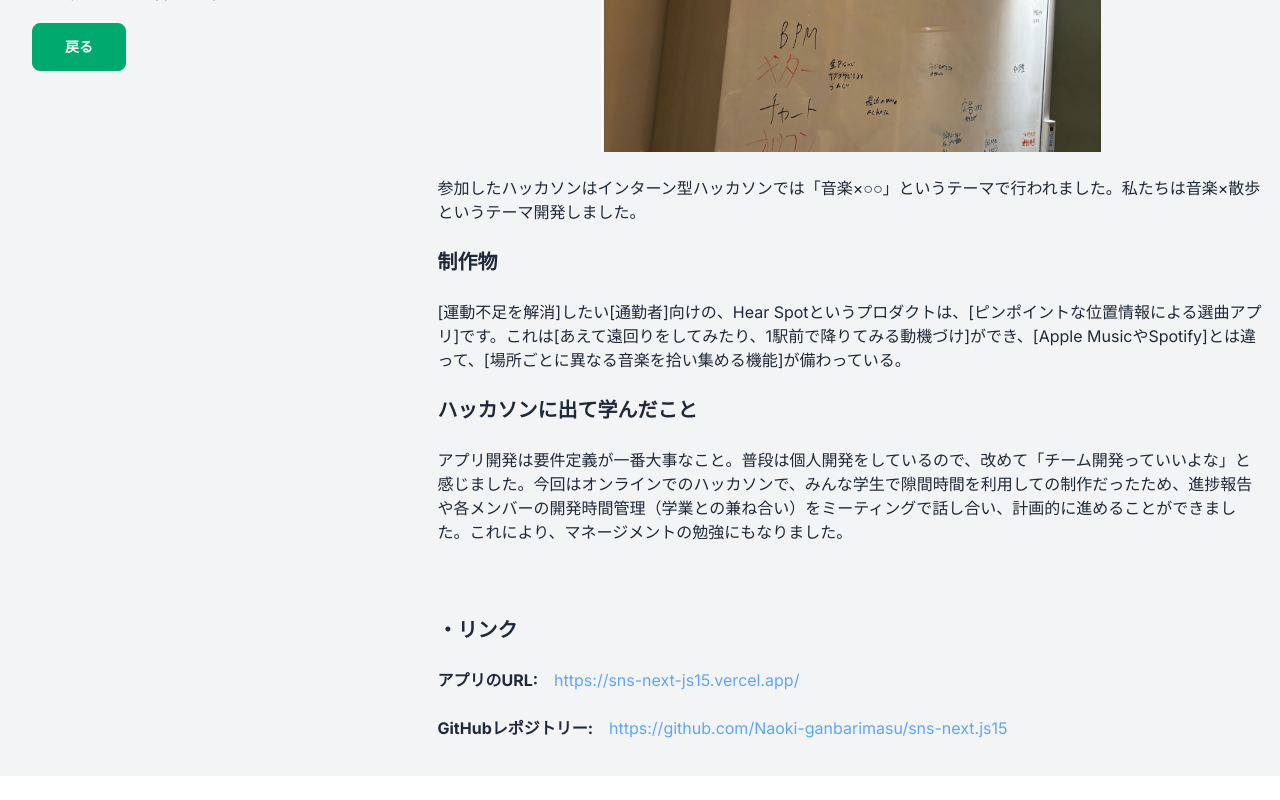
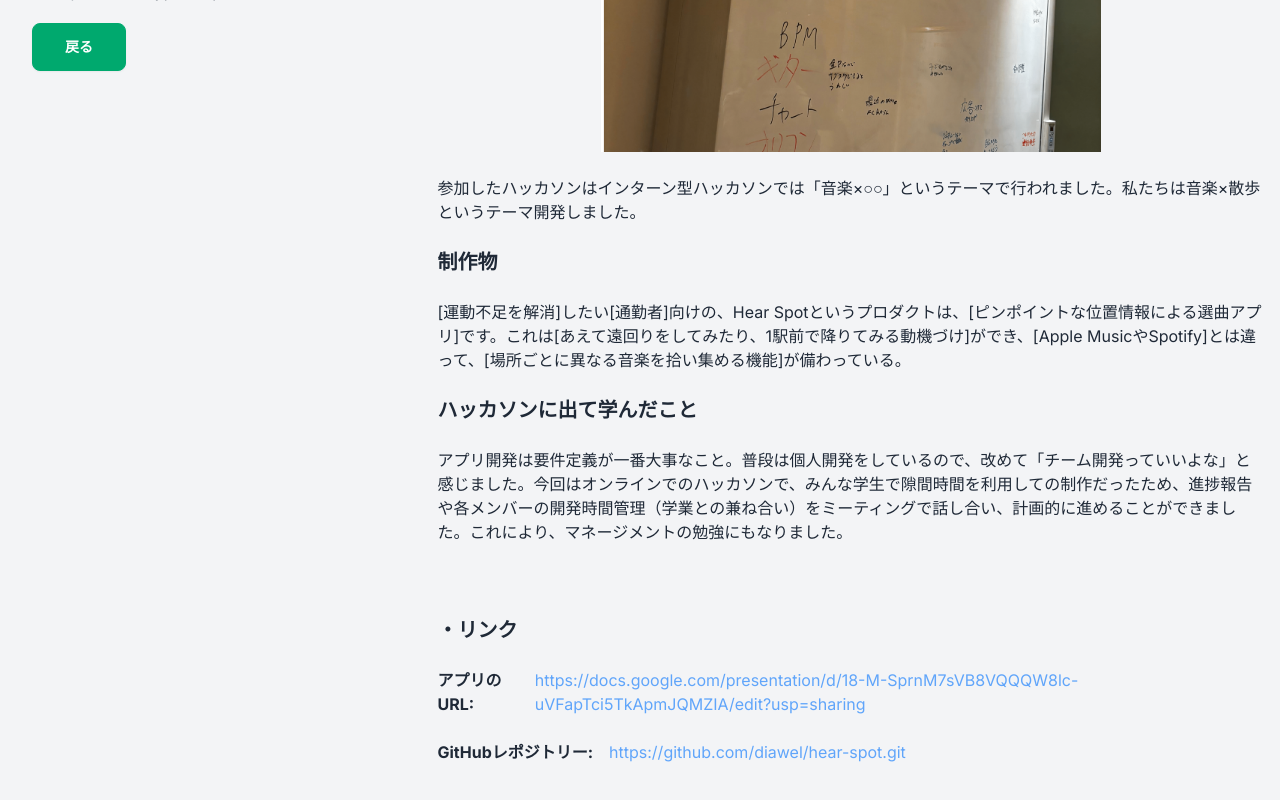
Before and after one commit to Naoki-ganbarimasu/naoki-kitajima.overview, a Next.js app: page /action/1 in a window 1280 px wide. Shown: the part 245-1045 px from the top of the page. Before the commit the page ends 1021 px from the top, so only its background shows below. Built offline with nearby package versions, Linux system fonts and the light colour scheme.

Commit message:
データの修復

```diff
--- a/app/active/[id]/page.tsx
+++ b/app/active/[id]/page.tsx
@@ -50,7 +50,7 @@ export default function ActivePage({ params }: { params: { id: string } }) {
           <article>{active?.reason4}</article>
           <h1 className="text-xl font-bold">・リンク</h1>
           <div className="flex">
-            <h1 className="font-bold">アプリのURL:　</h1>
+            <h1 className="font-bold">発表資料のURL:　</h1>
             <a className="text-blue-400" href={active?.announcementUrl}>
               {active?.announcementUrl}
             </a>
--- a/data/actionDetails.ts
+++ b/data/actionDetails.ts
@@ -30,8 +30,9 @@ export const ActiveDetailsArray: ActiveDetails[] = [
     reasonTitle2: "ハッカソンに出て学んだこと",
     reason2:
       "アプリ開発は要件定義が一番大事なこと。普段は個人開発をしているので、改めて「チーム開発っていいよな」と感じました。今回はオンラインでのハッカソンで、みんな学生で隙間時間を利用しての制作だったため、進捗報告や各メンバーの開発時間管理（学業との兼ね合い）をミーティングで話し合い、計画的に進めることができました。これにより、マネージメントの勉強にもなりました。",
-    announcementUrl: "https://sns-next-js15.vercel.app/",
-    githubUrl: "https://github.com/Naoki-ganbarimasu/sns-next.js15"
+    announcementUrl:
+      "https://docs.google.com/presentation/d/18-M-SprnM7sVB8VQQQW8lc-uVFapTci5TkApmJQMZIA/edit?usp=sharing",
+    githubUrl: "https://github.com/diawel/hear-spot.git"
   },
   {
     id: "2",
@@ -39,7 +40,7 @@ export const ActiveDetailsArray: ActiveDetails[] = [
     title: "サポーターズハッカソンvol8",
     label: "ハッカソン",
     description:
-      "今回参加したのはサポーターズさん主催のハッカソン vol.8！　　　　　　　　作成物は自由。",
+      "今回参加したのはサポーターズさん主催のハッカソン vol.8！　作成物は自由。",
     technology: "Next.js, React, TypeScript, python, Docker, AWS",
     reasonTitle1: "制作物",
     reason1:
@@ -79,9 +80,6 @@ export const ActiveDetailsArray: ActiveDetails[] = [
     technology: "Next.js, React, TypeScript, Vercel",
     reasonTitle1: "内容",
     reason1: "",
-    reasonTitle2: "ハッカソンを通して学んだこと",
-    reason2:
-      "今回は既存のアプリを改善するという、めったにできない貴重な経験をさせていただきました。GMO様、ありがとうございます！この5日間でチームメンバーとも仲良くなり、最終日には徹夜で集まって改善点を議論し合いました。また、他のチームとも交流し、エンジニアとしてのつながりを持つことができました。特にチーム開発の良さを実感しました。",
     announcementUrl: "https://starbacks-kids-experience.vercel.app/",
     githubUrl: "https://github.com/Naoki-ganbarimasu/starbacks-kids-experience"
   }
```
